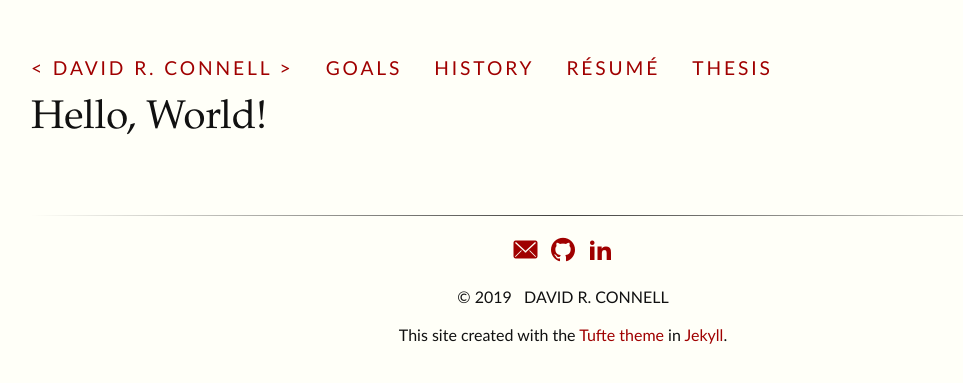
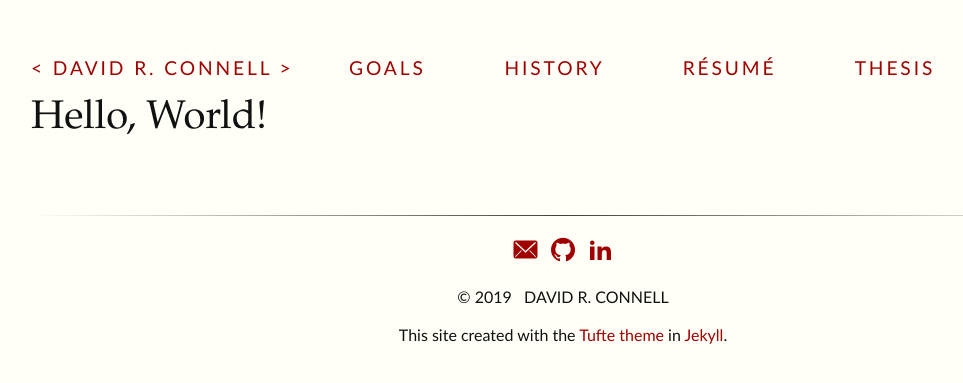
Before and after one commit to DavidRConnell/DavidRConnell.github.io, a Jekyll site: the page built from index.markdown, in a window 1280 px wide. Shown: the top 383 px of the page, without its empty margins (129-1092 px from the left). Built offline with Jekyll 4.4.1, drawn with Linux system fonts in a browser that asks for light colours; some web fonts are replaced.

Commit message:
Fix: Prevent links from moving on selection

```diff
--- a/_includes/header.html
+++ b/_includes/header.html
@@ -5,7 +5,7 @@
 		{% if page.url == entry.link %}
 			<a class="active" href="{{entry.link | prepend: site.baseurl}}" class="active">{{entry.name}}</a>
 		{% else %}
-			<a href="{{entry.link | prepend: site.baseurl}}">{{entry.name}}</a>
+			<a class="notactive" href="{{entry.link | prepend: site.baseurl}}">{{entry.name}}</a>
 		{% endif %}
   	{% endfor %}
 	</nav>
--- a/css/tufte.scss
+++ b/css/tufte.scss
@@ -346,6 +346,8 @@
 
 nav.group a.active:before{ content:"\0003c\000a0";} // escaped unicode for the carats and then a space on active menu links
 nav.group a.active:after{ content:"\000a0\0003e" ;}
+nav.group a.notactive:before{ content:"\000a0\000a0\000a0";}
+nav.group a.notactive:after{ content:"\000a0\000a0\000a0";}
 
 header > nav  a{
   font-size: 1.2rem;
```
